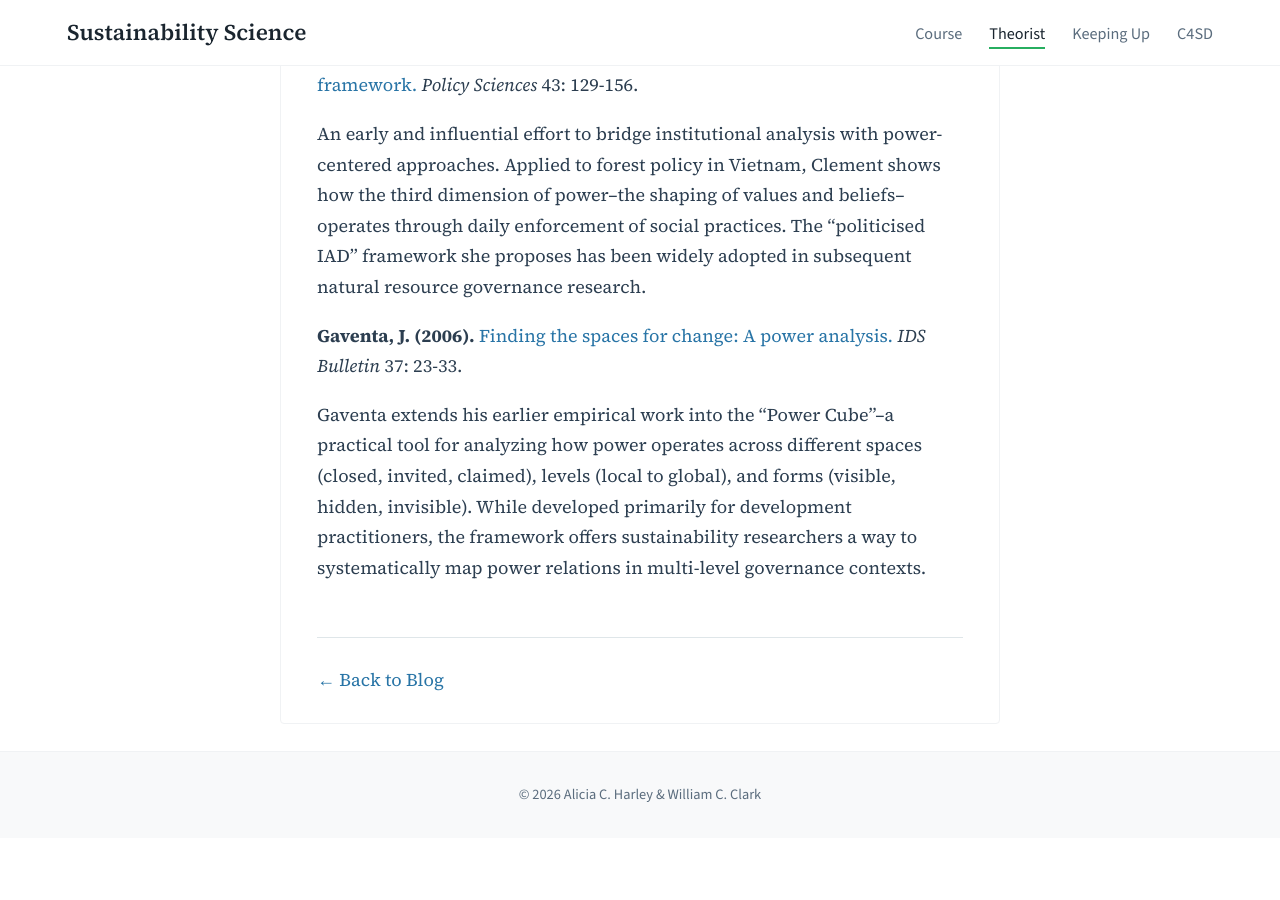
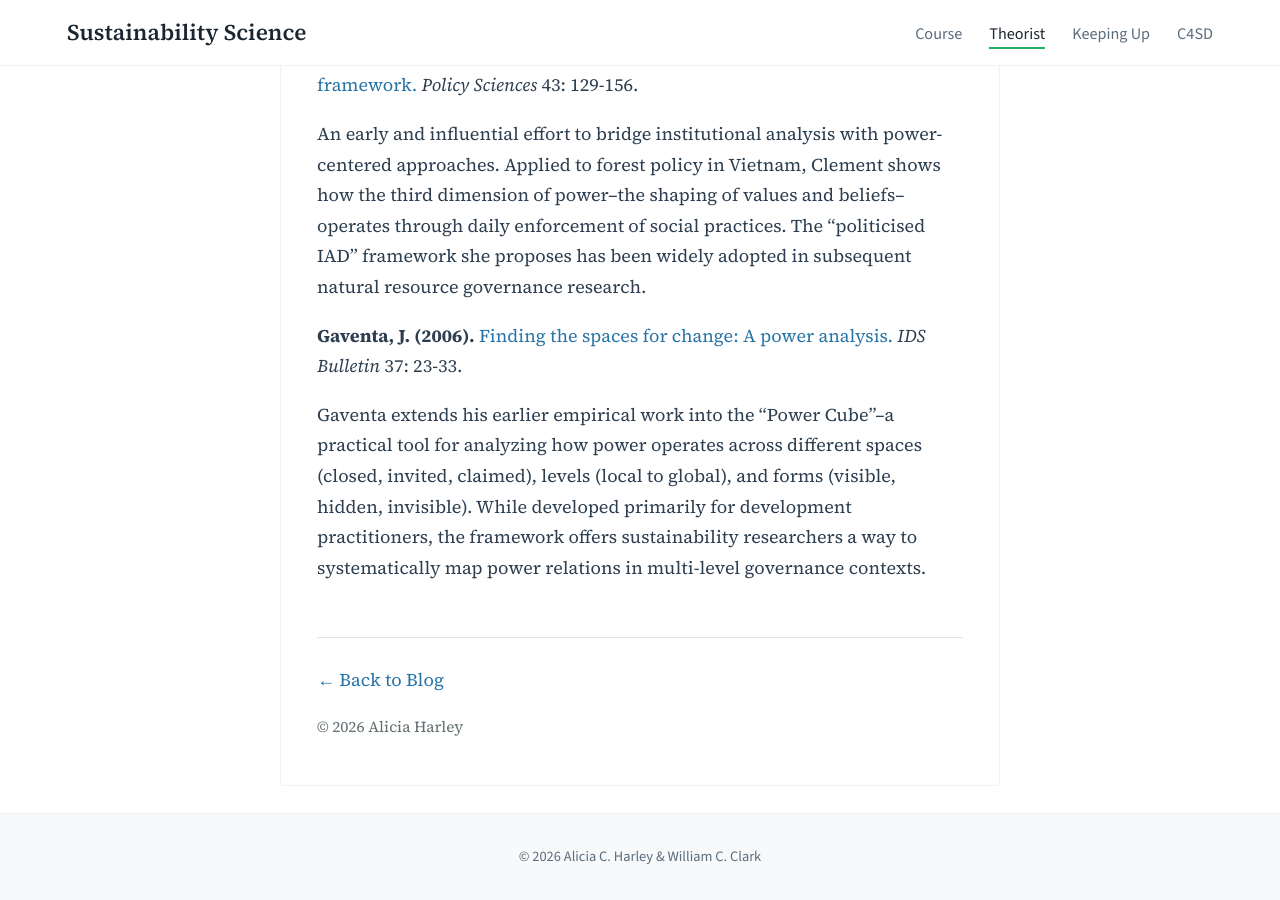
Before and after one commit to agharley/sustsci, a Jekyll site: the page built from blog/_posts/2026-01-15-power-sustainability-science.md, in a window 1280 px wide and 900 px high, scrolled down 7331 px. Built offline with Jekyll 4.4.1, drawn with Linux system fonts in a browser that asks for light colours; before the commit the page ends 8169 px from its top, so only the background shows below that.

Commit message:
blog dynamic copyright

```diff
--- a/_layouts/blog.html
+++ b/_layouts/blog.html
@@ -17,6 +17,7 @@ layout: default
 
     <footer style="margin-top: 3rem; padding-top: 1.5rem; border-top: 1px solid #dfe6e9;">
       <a href="{{ '/blog/' | relative_url }}">← Back to Blog</a>
+      <p style="margin-top: 1rem; font-size: 0.85rem; color: #636e72;">© {{ page.date | date: "%Y" }} Alicia Harley</p>
     </footer>
   </article>
 </main>
```
